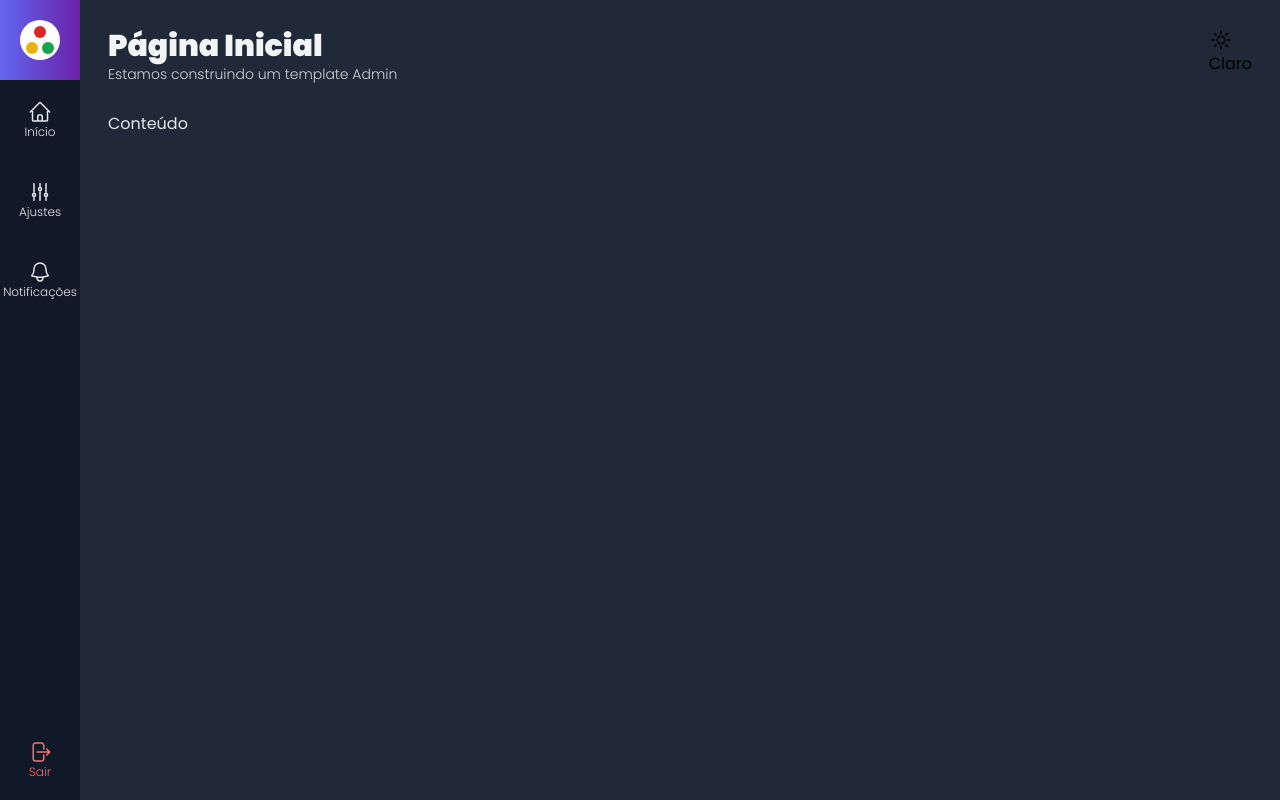
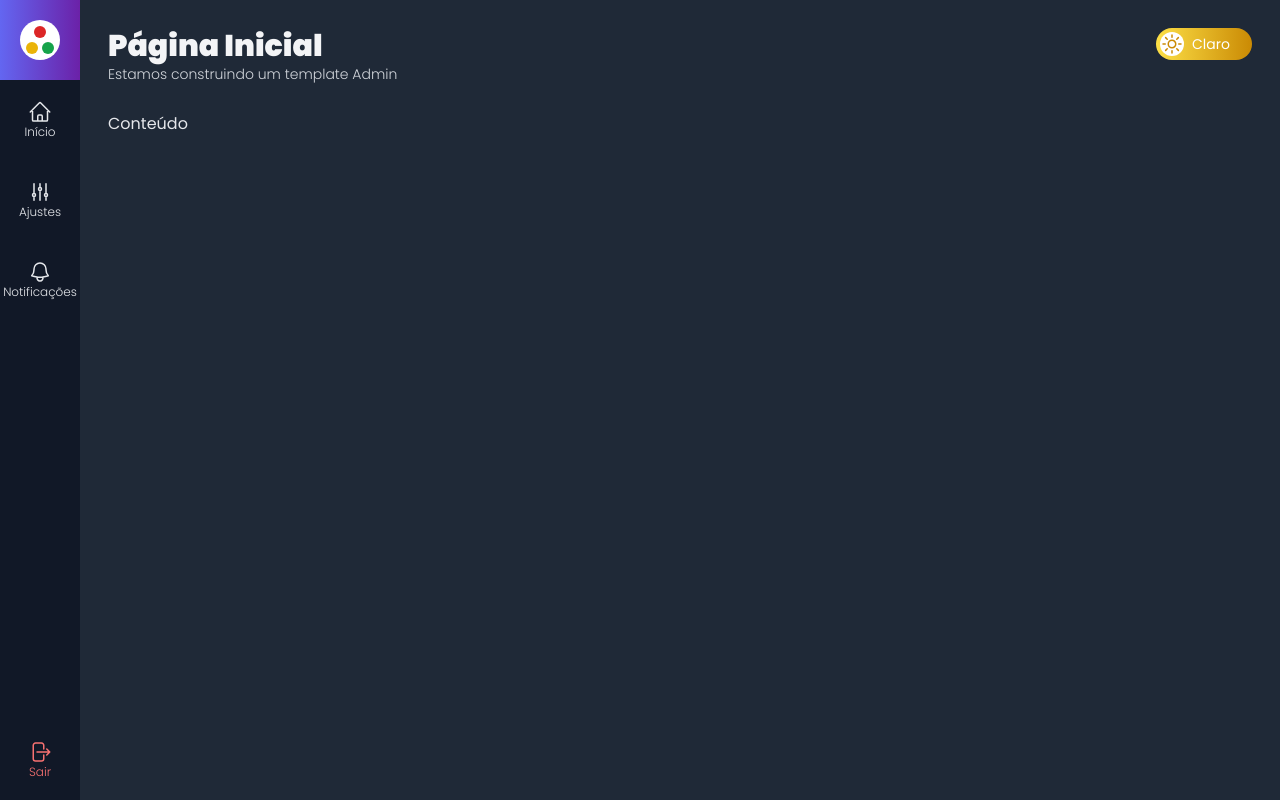
Before and after one commit to Wellington-Henrique/admin-template-nextjs-typescript, a Next.js app: page / in a window 1280 px wide. Built offline with nearby package versions, Linux system fonts and the light colour scheme.

Commit message:
178. Botão Alternar Tema #2

```diff
--- a/src/components/icons/index.tsx
+++ b/src/components/icons/index.tsx
@@ -26,14 +26,14 @@
     </svg>
 )
 
-export const IconeSol = (
-    <svg xmlns="http://www.w3.org/2000/svg" fill="none" viewBox="0 0 24 24" stroke-width="1.5" stroke="currentColor" class="w-6 h-6">
+export const IconeSol = (size = 6) => (
+    <svg xmlns="http://www.w3.org/2000/svg" className={`h-${size} w-${size}`} fill="none" viewBox="0 0 24 24" stroke-width="1.5" stroke="currentColor" class="w-6 h-6">
         <path stroke-linecap="round" stroke-linejoin="round" d="M12 3v2.25m6.364.386l-1.591 1.591M21 12h-2.25m-.386 6.364l-1.591-1.591M12 18.75V21m-4.773-4.227l-1.591 1.591M5.25 12H3m4.227-4.773L5.636 5.636M15.75 12a3.75 3.75 0 11-7.5 0 3.75 3.75 0 017.5 0z" />
     </svg>
 )
 
-export const IconeLua = (
-    <svg xmlns="http://www.w3.org/2000/svg" fill="none" viewBox="0 0 24 24" stroke-width="1.5" stroke="currentColor" class="w-6 h-6">
+export const IconeLua = (size = 6) =>(
+    <svg xmlns="http://www.w3.org/2000/svg" className={`h-${size} w-${size}`} fill="none" viewBox="0 0 24 24" stroke-width="1.5" stroke="currentColor" class="w-6 h-6">
         <path stroke-linecap="round" stroke-linejoin="round" d="M21.752 15.002A9.718 9.718 0 0118 15.75c-5.385 0-9.75-4.365-9.75-9.75 0-1.33.266-2.597.748-3.752A9.753 9.753 0 003 11.25C3 16.635 7.365 21 12.75 21a9.753 9.753 0 009.002-5.998z" />
     </svg>
 )
--- a/src/components/template/BotaoAlternarTema.tsx
+++ b/src/components/template/BotaoAlternarTema.tsx
@@ -1,5 +1,5 @@
 import React from 'react'
-import { IconeSol } from '../icons'
+import { IconeLua, IconeSol } from '../icons'
 
 interface BotaoAlternarTemaProps {
     tema?: string
@@ -9,20 +9,40 @@
   return (
     props.tema === 'dark' ?
     <div onClick={props.alternarTema} className={`
-
+      hidden sm:flex items-center cursor-pointer
+      bg-gradient-to-r from-yellow-300 to-yellow-600
+      w-14 lg:w-24 h-8 p-1 rounded-full
     `}>
         <div className={`
-
+          flex items-center justify-center
+          bg-white text-yellow-600 w-6 h-6 rounded-full
         `}>
-            {IconeSol}
+            {IconeSol(4)}
         </div>
         <div className={`
-
+          hidden lg:flex items-center ml-2
+          text-white
         `}>
-            Claro
+          <span className='text-sm'>Claro</span>
         </div>
     </div>
-    : <>
-    </>
+    : <div onClick={props.alternarTema} className={`
+        hidden sm:flex items-center justify-end cursor-pointer
+        bg-gradient-to-r from-gray-500 to-gray-900
+        w-14 lg:w-24 h-8 p-1 rounded-full
+      `}>
+        <div className={`
+          hidden lg:flex items-center mr-2
+          text-gray-300
+        `}>
+          <span className='text-sm'>Escuro</span>
+        </div>
+        <div className={`
+          flex items-center justify-center
+          bg-white text-yellow-600 w-6 h-6 rounded-full
+        `}>
+            {IconeLua(4)}
+        </div>
+      </div>
   )
 }
```
